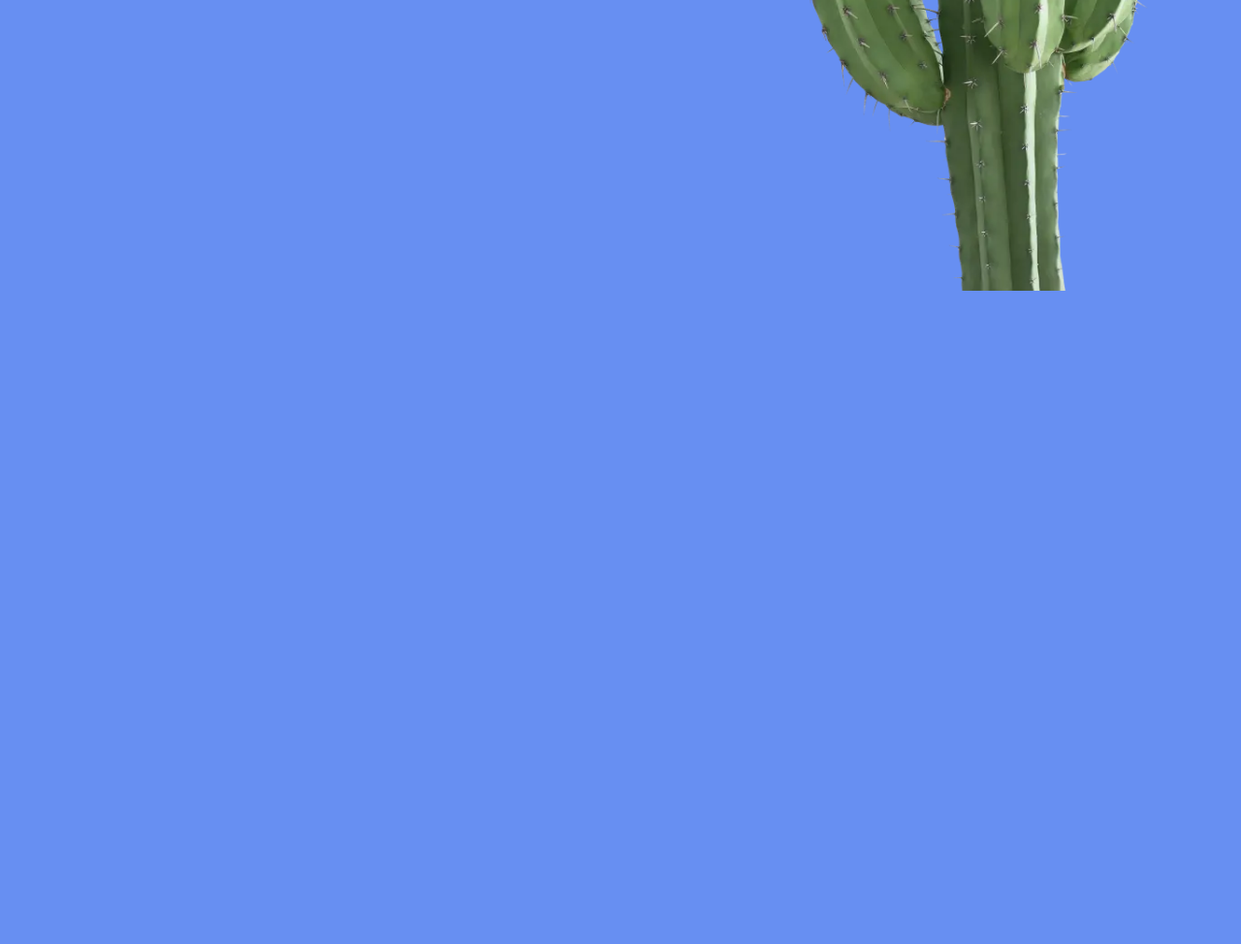
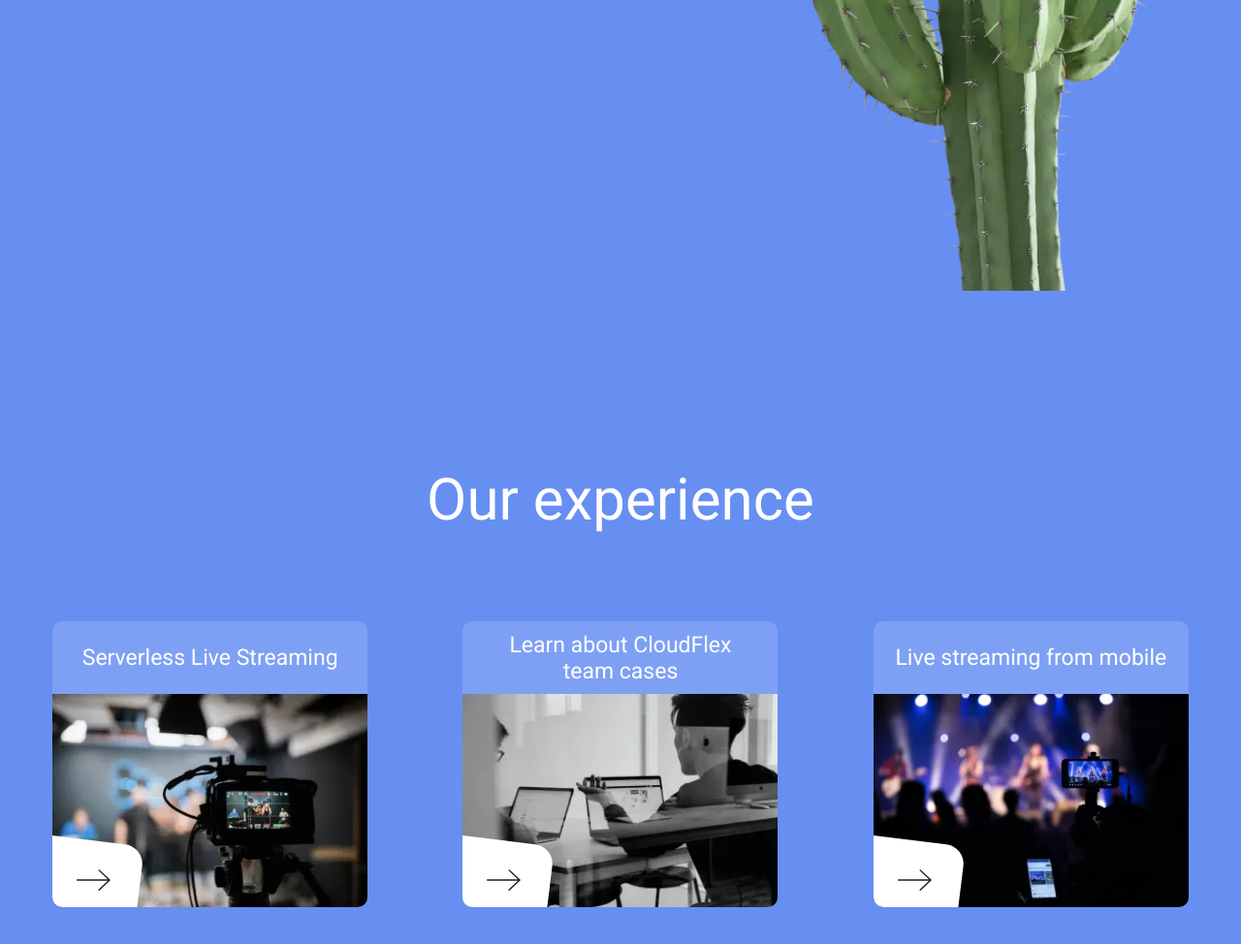
Before and after one commit to estecore/html-css, a website: page landing__3/index.html in a window 1280 px wide. Shown: the part 3537-4511 px from the top of the page at 97% size. Before the commit the page ends 3837 px from the top, so only its background shows below. Drawn offline with nearby package versions, Linux system fonts and the light colour scheme; files that its build step writes are made by us from their sources.

Commit message:
experience section

```diff
--- a/landing__3/index.html
+++ b/landing__3/index.html
@@ -224,6 +224,62 @@
           </div>
         </div>
       </section>
+
+      <!-- Experience -->
+
+      <section class="experience-section" aria-label="experience section">
+        <div class="container">
+          <div class="experience">
+            <h2 class="experience__title">Our experience</h2>
+
+            <div class="experience__cards-wrapper">
+              <figure class="img-card">
+                <h3 class="img-card__title">Serverless Live Streaming</h3>
+                <img
+                  class="img-card__preview"
+                  src="assets/images/1.webp"
+                  alt="camera image"
+                />
+                <button class="img-card__btn">
+                  <svg class="img-card__btn-icon" aria-label="arrow icon">
+                    <use href="assets/sprites.svg#arrow-icon"></use>
+                  </svg>
+                </button>
+              </figure>
+
+              <figure class="img-card">
+                <h3 class="img-card__title">
+                  <span>Learn about CloudFlex</span> <span>team cases</span>
+                </h3>
+                <img
+                  class="img-card__preview"
+                  src="assets/images/2.webp"
+                  alt="working image"
+                />
+                <button class="img-card__btn">
+                  <svg class="img-card__btn-icon" aria-label="arrow icon">
+                    <use href="assets/sprites.svg#arrow-icon"></use>
+                  </svg>
+                </button>
+              </figure>
+
+              <figure class="img-card">
+                <h3 class="img-card__title">Live streaming from mobile</h3>
+                <img
+                  class="img-card__preview"
+                  src="assets/images/3.webp"
+                  alt="concert image"
+                />
+                <button class="img-card__btn">
+                  <svg class="img-card__btn-icon" aria-label="arrow icon">
+                    <use href="assets/sprites.svg#arrow-icon"></use>
+                  </svg>
+                </button>
+              </figure>
+            </div>
+          </div>
+        </div>
+      </section>
     </main>
   </body>
 </html>
--- a/landing__3/styles/_basic.scss
+++ b/landing__3/styles/_basic.scss
@@ -30,3 +30,7 @@ hr {
   height: 1px;
   background-color: v.$color_white;
 }
+
+button {
+  cursor: pointer;
+}
--- a/landing__3/styles/_card.scss
+++ b/landing__3/styles/_card.scss
@@ -59,3 +59,67 @@
     }
   }
 }
+
+.img-card {
+  position: relative;
+  overflow: hidden;
+  width: 325px;
+  height: 295px;
+  border-radius: 10px;
+  background-color: color.adjust(v.$color_white, $alpha: -0.85);
+  transition: box-shadow 0.2s;
+  flex-shrink: 0;
+  @include m.d-flex(space-between, center, nowrap, column, 0, 0);
+
+  &__title {
+    flex-grow: 1;
+    @include m.font(23px, 400, v.$color_white);
+    @include m.d-flex(center, center, nowrap, column, 0, 0);
+  }
+
+  &__preview {
+    width: 100%;
+    height: 220px;
+  }
+
+  &__btn {
+    width: 120px;
+    height: 90px;
+    border-radius: 20px;
+    background-color: v.$color_white;
+    rotate: z 7deg;
+    transition: rotate 0.2s, scale 0.2s;
+    @include m.pos(absolute, 1, -1, bottom, left, -20px, -30px);
+
+    &-icon {
+      width: 36px;
+      height: 23px;
+      rotate: z -7deg;
+      translate: 12px -3px;
+      fill: v.$color_black;
+      transition: rotate 0.2s, translate 0.2s;
+    }
+
+    &:hover {
+      rotate: z 7deg;
+      scale: 1.3;
+
+      .img-card__btn-icon {
+        rotate: z -7deg;
+        translate: 17px -8px;
+      }
+    }
+  }
+
+  &:hover {
+    cursor: pointer;
+    box-shadow: 0px 8px 20px 12px rgba($color: #000000, $alpha: 0.15),
+      inset 0 -5px 70px 25px rgba($color: #000000, $alpha: 0.2);
+  }
+
+  @media (max-width: v.$media_sm) {
+    & {
+      width: 300px;
+    }
+  }
+}
--- /dev/null
+++ b/landing__3/styles/_experience.scss
@@ -0,0 +1,25 @@
+@use "variables" as v;
+@use "mixins" as m;
+
+.experience {
+  padding: 180px 0;
+  margin: 0 auto;
+  text-align: center;
+  @include m.d-flex(start, center, nowrap, column, 0, 90px);
+
+  &__title {
+    @include m.font(60px, 400, v.$color_white);
+
+    @media (max-width: v.$media_sm) {
+      & {
+        @include m.font(35px, 400, v.$color_white);
+      }
+    }
+  }
+
+  &__cards-wrapper {
+    width: 100%;
+    padding: 0 15px;
+    @include m.d-flex(space-around, center, wrap, row, 20px, 55px);
+  }
+}
--- a/landing__3/styles/_importer.scss
+++ b/landing__3/styles/_importer.scss
@@ -5,3 +5,4 @@
 @forward "hero";
 @forward "work";
 @forward "about";
+@forward "experience";
```
